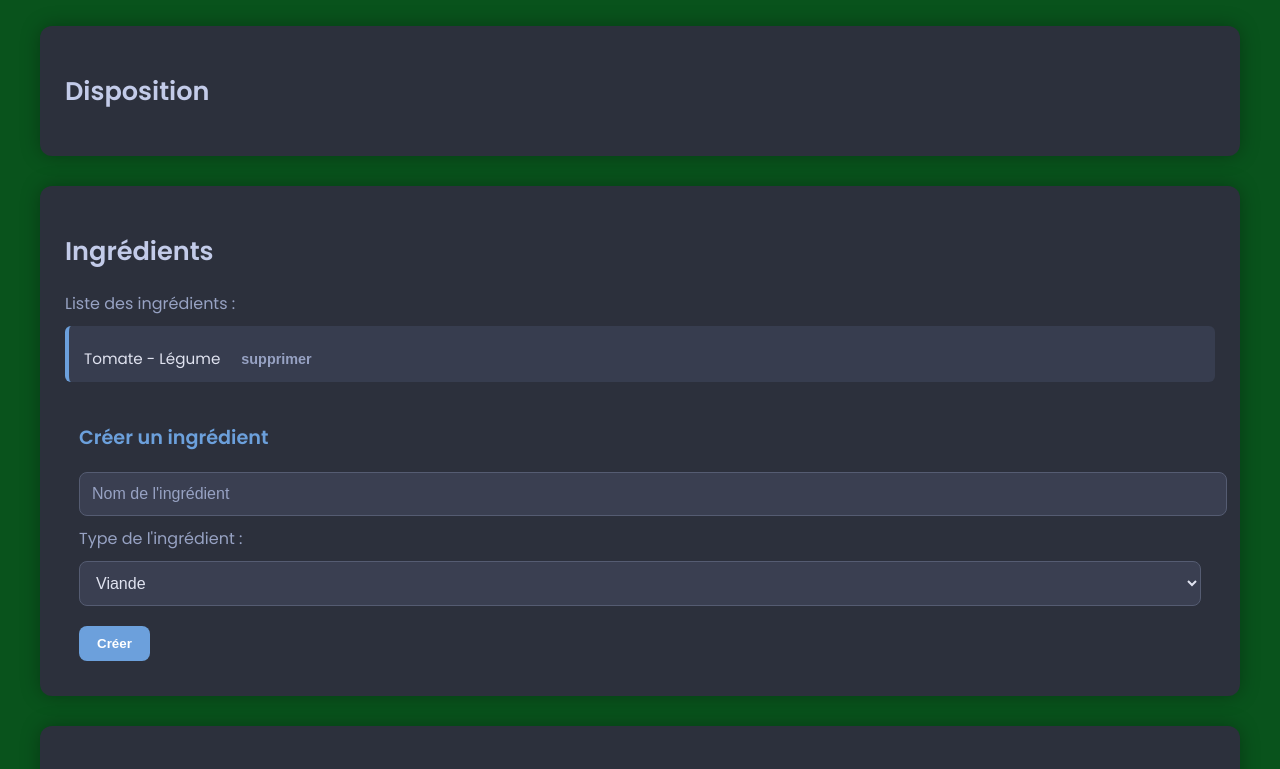
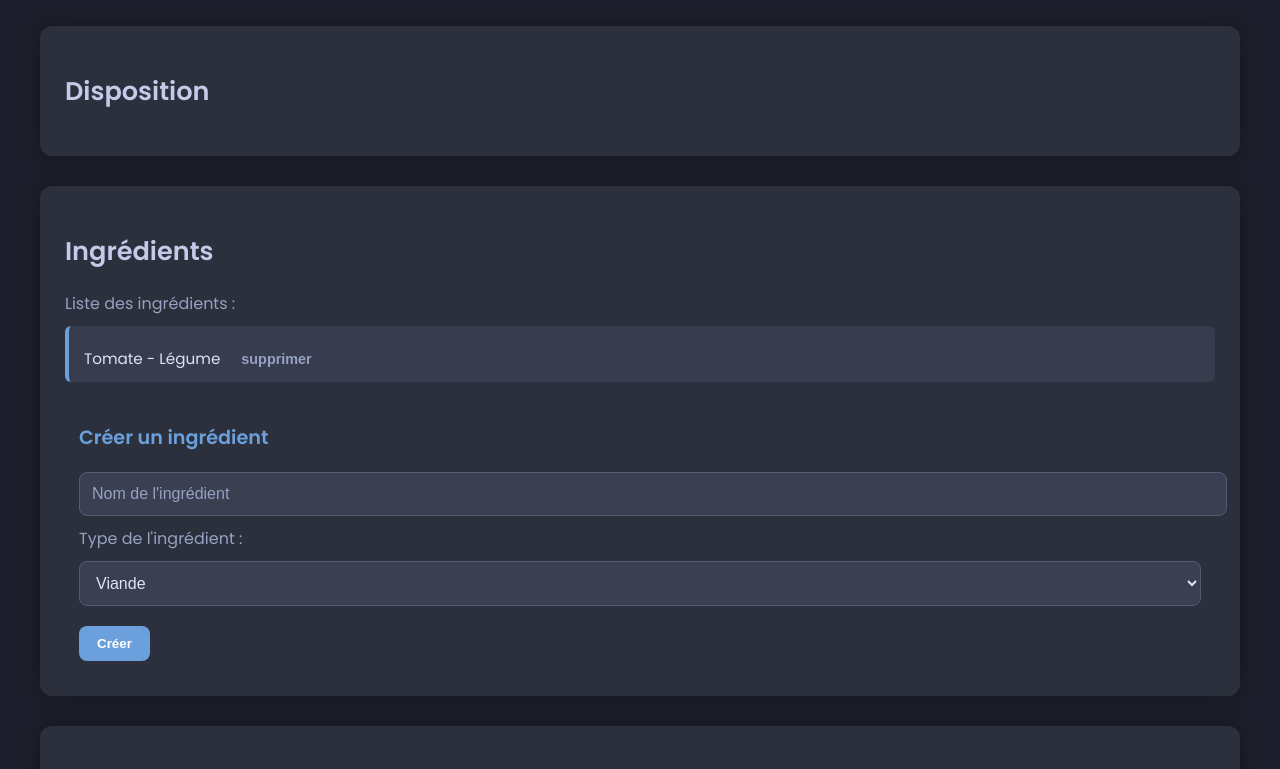
Before and after one commit to AntoOone/assistant_repas.github.io, a plain HTML site: page index.html in a window 1280 px wide. Shown: the part 139-908 px from the top of the page. Drawn offline with Linux system fonts and the light colour scheme.

Commit message:
Update test 2 (Reset)
Background : Green to normal

```diff
--- a/style.css
+++ b/style.css
@@ -1,6 +1,5 @@
 :root {
-  /* --bg-color: #1c1f2b; */
-  --bg-color: #09531c;
+  --bg-color: #1c1f2b;
   --card-color: #2c303c;
   --primary-color: #6ca0dc;
   --secondary-color: #c3cbe9;
```
